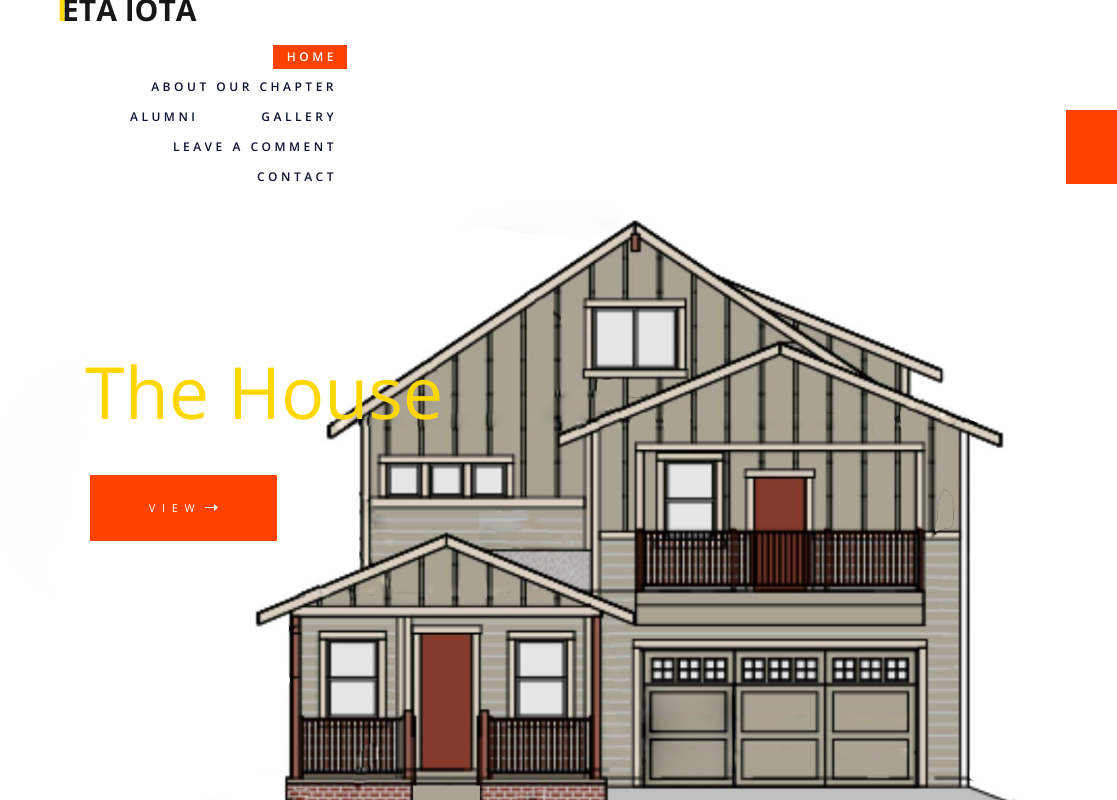
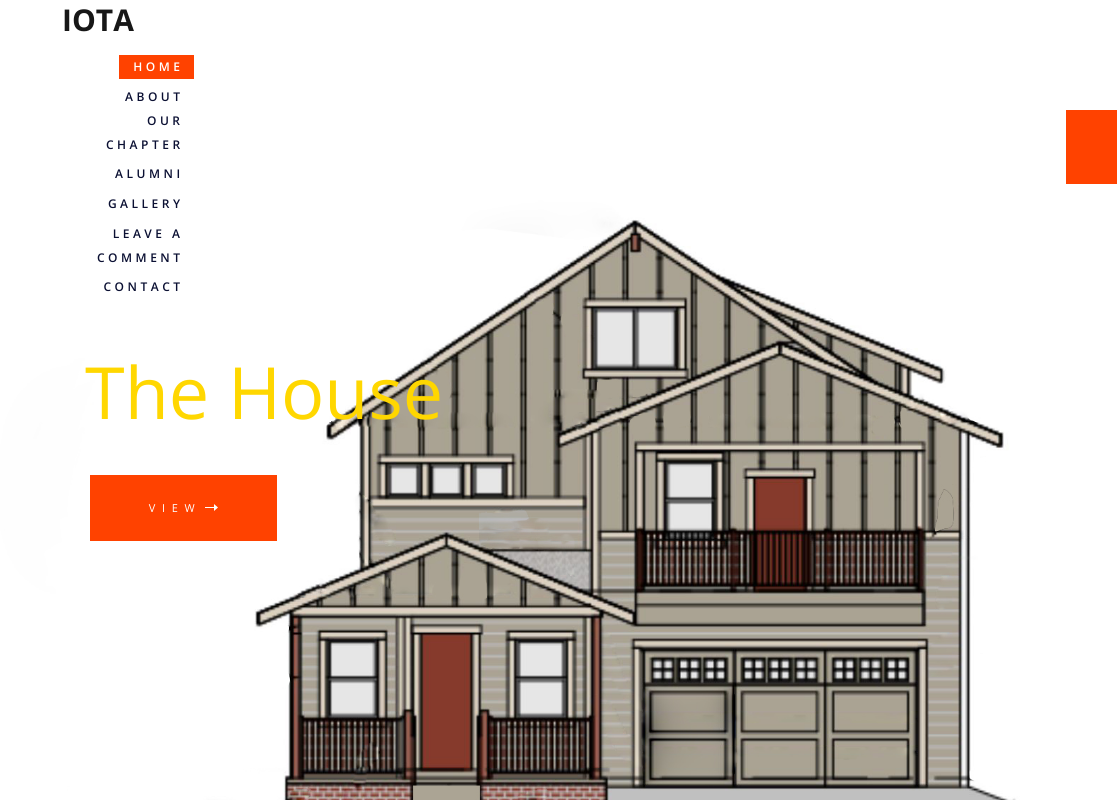
Before and after one commit to djgalati/Sigma-Nu, a plain HTML site: page new.html in a window 1280 px wide. Shown: the top 800 px of the page, 0-1117 px from the left. Drawn offline with nearby package versions, Linux system fonts and the light colour scheme.

Commit message:
Update main_styles.css

```diff
--- a/styles/main_styles.css
+++ b/styles/main_styles.css
@@ -350,7 +350,7 @@ section
 
 .logo_container
 {
-	flex-basis: 25%;
+	flex-basis: 12%;
 }
 .logo
 {
```
